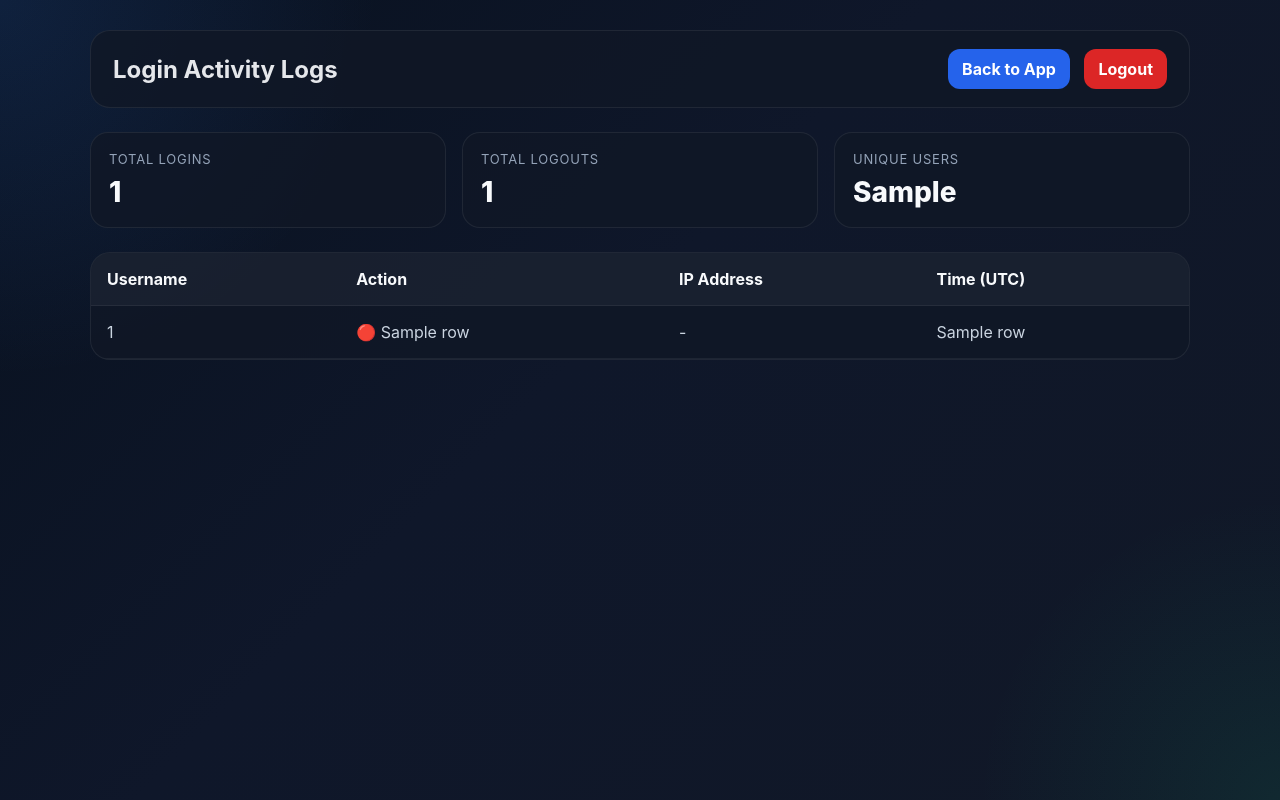
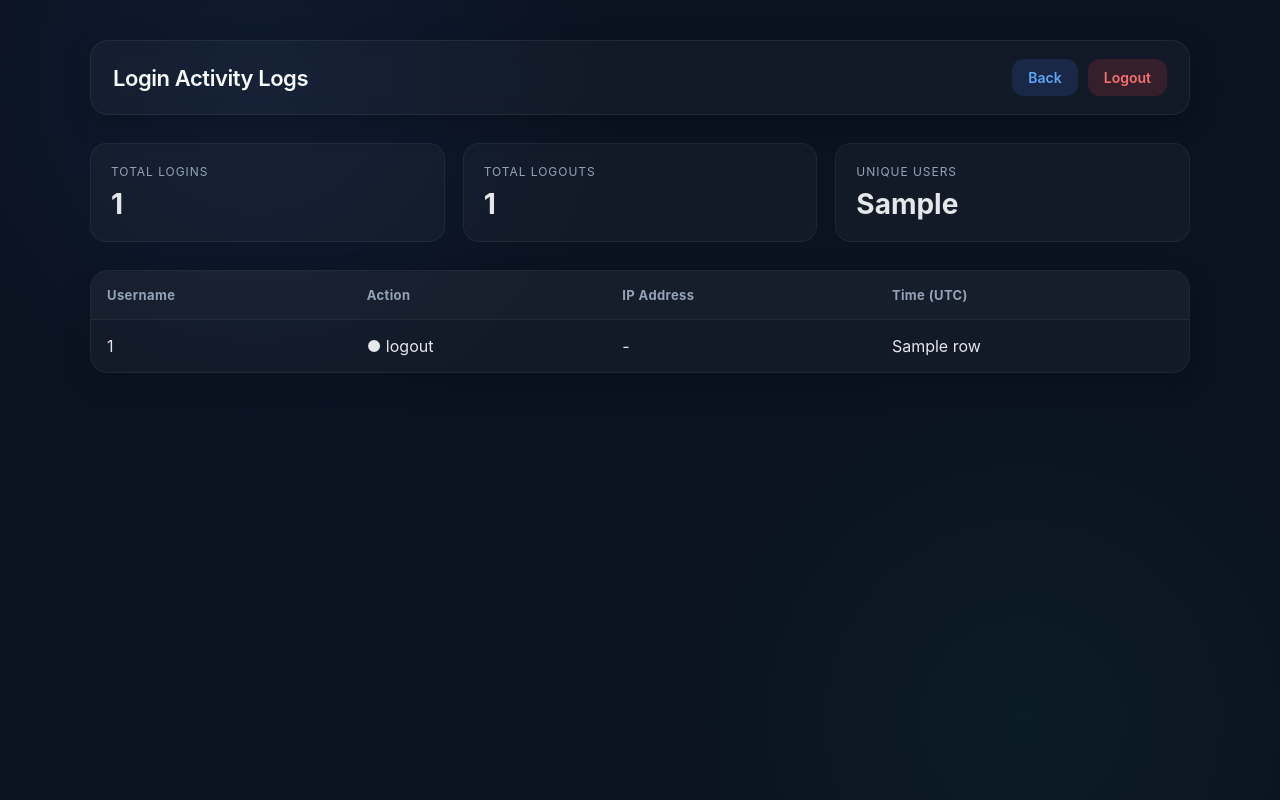
Before and after one commit to Akiandrews1-create/-my-first-app, a Flask app: template templates/logs.html in a window 1280 px wide. Run offline with Flask 3, Linux system fonts and the light colour scheme; the template is opened without the code that fills it: most values are stand-ins (such as "Sample title", 1, 10 or a date in 2020).

Commit message:
add premium animations to logs page

```diff
--- a/templates/logs.html
+++ b/templates/logs.html
@@ -4,96 +4,137 @@
 <meta charset="UTF-8">
 <meta name="viewport" content="width=device-width, initial-scale=1.0">
 <title>Login Activity Logs</title>
+
 <style>
 * {
     box-sizing: border-box;
+    margin: 0;
+    padding: 0;
+    font-family: Inter, -apple-system, BlinkMacSystemFont, sans-serif;
 }
 
 body {
-            margin: 0;
-            font-family: Inter, Arial, sans-serif;
     background:
-                radial-gradient(circle at top left, rgba(59,130,246,0.14), transparent 25%),
-                radial-gradient(circle at bottom right, rgba(16,185,129,0.10), transparent 20%),
-                linear-gradient(135deg, #08111f 0%, #0f172a 45%, #111827 100%);
+        radial-gradient(circle at 20% 10%, rgba(59,130,246,0.08), transparent 30%),
+        radial-gradient(circle at 80% 90%, rgba(16,185,129,0.06), transparent 30%),
+        #0b1220;
     color: #e5e7eb;
     min-height: 100vh;
-            padding: 30px 20px;
+    padding: 40px 20px;
+    overflow-x: hidden;
 }
 
 .container {
     max-width: 1100px;
-            margin: 0 auto;
+    margin: auto;
+    animation: fadeUp 0.8s ease;
 }
 
 .topbar {
     display: flex;
     justify-content: space-between;
     align-items: center;
-            gap: 16px;
-            margin-bottom: 24px;
-            background: rgba(17, 24, 39, 0.82);
-            border: 1px solid rgba(255,255,255,0.07);
-            border-radius: 20px;
+    margin-bottom: 28px;
+    background: rgba(255,255,255,0.03);
+    backdrop-filter: blur(10px);
+    border: 1px solid rgba(255,255,255,0.06);
+    border-radius: 18px;
     padding: 18px 22px;
+    box-shadow: 0 8px 30px rgba(0,0,0,0.18);
+    animation: fadeUp 0.7s ease;
 }
 
 .topbar h1 {
-            margin: 0;
-            font-size: 24px;
+    font-size: 22px;
+    font-weight: 600;
+    color: #f9fafb;
+    letter-spacing: -0.02em;
+}
+
+.actions {
+    display: flex;
+    gap: 10px;
 }
 
 .actions a {
     text-decoration: none;
-            color: white;
-            padding: 10px 14px;
+    padding: 10px 16px;
     border-radius: 12px;
-            margin-left: 10px;
-            display: inline-block;
-            font-weight: 700;
+    font-weight: 600;
+    font-size: 14px;
+    transition: transform 0.2s ease, background 0.2s ease, box-shadow 0.2s ease;
+}
+
+.actions a:hover {
+    transform: translateY(-2px) scale(1.01);
 }
 
 .back-btn {
-            background: #2563eb;
+    background: rgba(59,130,246,0.15);
+    color: #60a5fa;
+}
+
+.back-btn:hover {
+    background: rgba(59,130,246,0.25);
+    box-shadow: 0 8px 20px rgba(59,130,246,0.18);
 }
 
 .logout-btn {
-            background: #dc2626;
+    background: rgba(239,68,68,0.15);
+    color: #f87171;
+}
+
+.logout-btn:hover {
+    background: rgba(239,68,68,0.25);
+    box-shadow: 0 8px 20px rgba(239,68,68,0.18);
 }
 
 .stats {
     display: grid;
     grid-template-columns: repeat(3, 1fr);
-            gap: 16px;
-            margin-bottom: 24px;
+    gap: 18px;
+    margin-bottom: 28px;
 }
 
 .stat-card {
-            background: rgba(17, 24, 39, 0.82);
-            border: 1px solid rgba(255,255,255,0.07);
-            border-radius: 18px;
-            padding: 18px;
+    padding: 20px;
+    border-radius: 16px;
+    background: rgba(255,255,255,0.03);
+    border: 1px solid rgba(255,255,255,0.05);
+    transition: transform 0.25s ease, box-shadow 0.25s ease, border-color 0.25s ease;
+    animation: fadeUp 0.8s ease;
+}
+
+.stat-card:nth-child(1) { animation-delay: 0.05s; }
+.stat-card:nth-child(2) { animation-delay: 0.12s; }
+.stat-card:nth-child(3) { animation-delay: 0.18s; }
+
+.stat-card:hover {
+    transform: translateY(-4px);
+    border-color: rgba(255,255,255,0.09);
+    box-shadow: 0 12px 30px rgba(0,0,0,0.22);
 }
 
 .stat-label {
+    font-size: 12px;
     color: #94a3b8;
-            font-size: 13px;
+    letter-spacing: 0.08em;
     margin-bottom: 8px;
-            text-transform: uppercase;
-            letter-spacing: 0.06em;
 }
 
 .stat-value {
     font-size: 28px;
-            font-weight: 800;
-            color: #f8fafc;
+    font-weight: 700;
+    animation: glowPulse 2.4s ease-in-out infinite;
 }
 
 .table-wrap {
-            background: rgba(17, 24, 39, 0.82);
-            border: 1px solid rgba(255,255,255,0.07);
-            border-radius: 20px;
+    border-radius: 18px;
     overflow: hidden;
+    background: rgba(255,255,255,0.03);
+    border: 1px solid rgba(255,255,255,0.05);
+    animation: fadeUp 0.95s ease;
+    box-shadow: 0 10px 30px rgba(0,0,0,0.16);
 }
 
 table {
@@ -101,35 +142,86 @@
     border-collapse: collapse;
 }
 
-        th, td {
+th {
+    text-align: left;
     padding: 16px;
-            text-align: left;
-            border-bottom: 1px solid rgba(255,255,255,0.06);
-        }
-
-        th {
-            background: rgba(255,255,255,0.04);
-            color: #f8fafc;
+    font-size: 13px;
+    color: #94a3b8;
+    background: rgba(255,255,255,0.02);
+    letter-spacing: 0.03em;
 }
 
 td {
-            color: #cbd5e1;
+    padding: 16px;
+    border-top: 1px solid rgba(255,255,255,0.05);
+    transition: background 0.2s ease;
+}
+
+tbody tr {
+    transition: transform 0.18s ease, background 0.18s ease;
+}
+
+tbody tr:hover {
+    background: rgba(255,255,255,0.025);
+    transform: scale(1.003);
 }
 
 .login {
     color: #34d399;
-            font-weight: 700;
+    font-weight: 600;
+    animation: softBlinkGreen 2s ease-in-out infinite;
 }
 
 .logout {
     color: #f87171;
-            font-weight: 700;
+    font-weight: 600;
+    animation: softBlinkRed 2s ease-in-out infinite;
 }
 
 .empty {
     padding: 24px;
     text-align: center;
     color: #94a3b8;
+    animation: fadeUp 0.8s ease;
+}
+
+/* ANIMATIONS */
+@keyframes fadeUp {
+    from {
+        opacity: 0;
+        transform: translateY(14px);
+    }
+    to {
+        opacity: 1;
+        transform: translateY(0);
+    }
+}
+
+@keyframes glowPulse {
+    0%, 100% {
+        text-shadow: 0 0 0 rgba(255,255,255,0);
+    }
+    50% {
+        text-shadow: 0 0 12px rgba(255,255,255,0.08);
+    }
+}
+
+@keyframes softBlinkGreen {
+    0%, 100% {
+        text-shadow: 0 0 0 rgba(52,211,153,0);
+    }
+    50% {
+        text-shadow: 0 0 8px rgba(52,211,153,0.45);
+    }
+}
+
+@keyframes softBlinkRed {
+    0%, 100% {
+        text-shadow: 0 0 0 rgba(248,113,113,0);
+    }
+    50% {
+        text-shadow: 0 0 8px rgba(248,113,113,0.45);
+    }
 }
 
 @media (max-width: 800px) {
@@ -140,12 +232,11 @@
     .topbar {
         flex-direction: column;
         align-items: flex-start;
+        gap: 12px;
     }
 
-            .actions a {
-                margin-left: 0;
-                margin-right: 10px;
-                margin-top: 10px;
+    .actions {
+        flex-wrap: wrap;
     }
 
     table {
@@ -154,27 +245,32 @@
 }
 </style>
 </head>
+
 <body>
+
 <div class="container">
+
     <div class="topbar">
         <h1>Login Activity Logs</h1>
         <div class="actions">
-                <a class="back-btn" href="/">Back to App</a>
-                <a class="logout-btn" href="/logout">Logout</a>
+            <a href="/" class="back-btn">Back</a>
+            <a href="/logout" class="logout-btn">Logout</a>
         </div>
     </div>
 
     <div class="stats">
         <div class="stat-card">
-                <div class="stat-label">Total Logins</div>
+            <div class="stat-label">TOTAL LOGINS</div>
             <div class="stat-value">{{ total_logins }}</div>
         </div>
+
         <div class="stat-card">
-                <div class="stat-label">Total Logouts</div>
+            <div class="stat-label">TOTAL LOGOUTS</div>
             <div class="stat-value">{{ total_logouts }}</div>
         </div>
+
         <div class="stat-card">
-                <div class="stat-label">Unique Users</div>
+            <div class="stat-label">UNIQUE USERS</div>
             <div class="stat-value">{{ unique_users }}</div>
         </div>
     </div>
@@ -190,17 +286,20 @@
                     <th>Time (UTC)</th>
                 </tr>
             </thead>
+
             <tbody>
                 {% for row in logs %}
                 <tr>
                     <td>{{ row[0] }}</td>
+
                     <td class="{{ row[1] }}">
                         {% if row[1] == "login" %}
-                                        🟢 {{ row[1] }}
+                            ● login
                         {% else %}
-                                        🔴 {{ row[1] }}
+                            ● logout
                         {% endif %}
                     </td>
+
                     <td>{{ row[2] if row[2] else "-" }}</td>
                     <td>{{ row[3] }}</td>
                 </tr>
@@ -208,9 +307,11 @@
             </tbody>
         </table>
         {% else %}
-                <div class="empty">No logs yet.</div>
+            <div class="empty">No logs yet</div>
         {% endif %}
     </div>
+
 </div>
+
 </body>
 </html>
```
Lines whose indentation alone changed are shown as unchanged.
